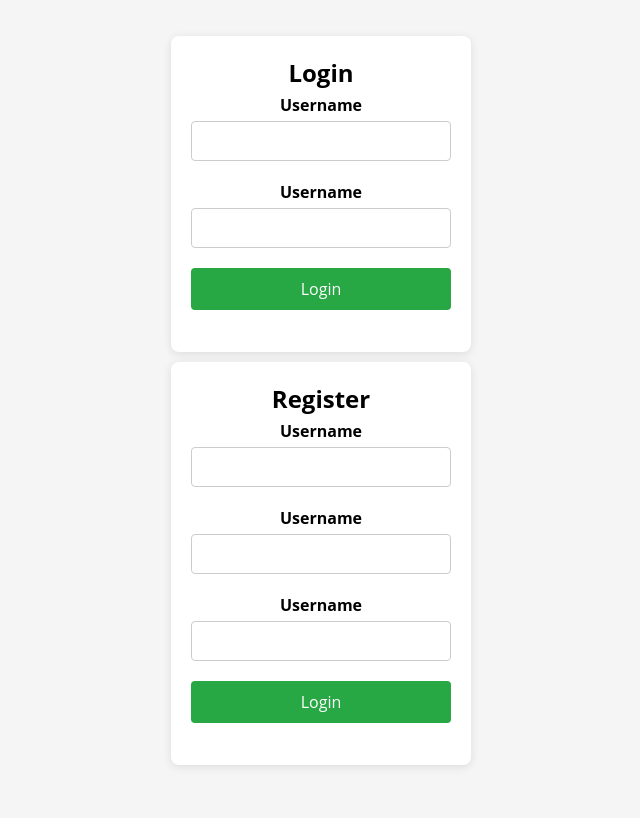
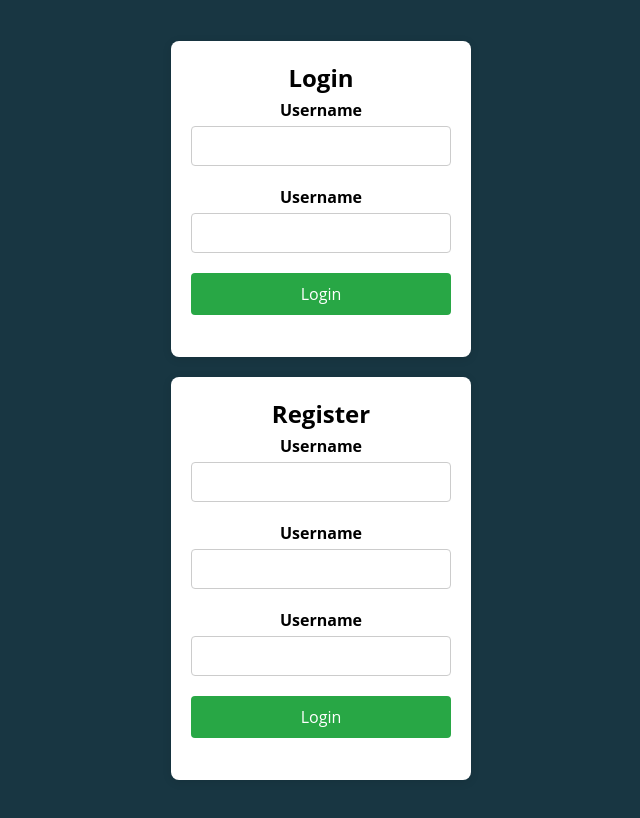
Before and after one commit to Lucas123-m/frontendForBackProject, a React (Vite) app: page / in a window 1280 px wide. Shown: the whole page, without its empty margins (319-959 px from the left). Built offline with nearby package versions, Linux system fonts and the light colour scheme; no server answers.

Commit message:
applying correctly styles to login and app

```diff
--- a/src/Pages/auth/login.css
+++ b/src/Pages/auth/login.css
@@ -1,16 +1,15 @@
 *,*::before,*::after{
     box-sizing: border-box;
 }
-body{
-    font-family: system-ui, -apple-system, BlinkMacSystemFont, 'Segoe UI', Roboto, Oxygen, Ubuntu, Cantarell, 'Open Sans', 'Helvetica Neue', sans-serif;
-    background-color: #f5f5f5;
+.login{
     display: flex;
     justify-content: center;
-    align-items: center;
+    align-items:center;
+    flex-direction: column;
     height: 100vh;
     max-width: 1000;
 }
-.container{
+.login .container{
     display: flex;
     flex-direction: column;
     align-items: center;
@@ -23,24 +22,24 @@
     box-shadow: 0 2px 10px rgba(0,0,0,0.1);
     width: 300px;
 }
-form h2 {
+.form-container h2 {
     display: block;
     margin-bottom: 5px;
     font-weight: bold;
 }
-label{
+.form-container label{
     display: block;
     margin-bottom: 5px;
     font-weight: bold;
 }
-input {
+.form-container input {
     width: 100%;
     padding: 10px;
     margin-bottom: 20px;
     border: 1px solid #ccc;
     border-radius: 4px;
 }
-button{
+.form-container button{
     width: 100%;
     padding: 10px;
     background-color: #28a745;
@@ -50,6 +49,6 @@
     cursor: pointer;
     font-size: 16px;
 }
-button:hover{
+.form-container button:hover{
     background-color: #218838;
 }
--- a/src/Pages/auth/login.jsx
+++ b/src/Pages/auth/login.jsx
@@ -93,8 +93,10 @@
             })
         })
     },[])
+
     return (
     <>
+        <div className="login">
         {dataCookie ? (
             <div class="form-container">
                 <h2>Hola {dataCookie} </h2>
@@ -132,7 +134,7 @@
             </div>
             </>
         )}
-
+        </div>
     </>
     )
 }
--- a/src/Pages/show/animeSeries.css
+++ b/src/Pages/show/animeSeries.css
@@ -1,6 +1,6 @@
 .animes-buttons {
     display: flex;
-    flex-direction: column;
+    flex-direction: row;
     align-items: center;
     justify-content: center;
     gap: 10px;
--- a/src/main.jsx
+++ b/src/main.jsx
@@ -1,4 +1,4 @@
-import { StrictMode } from 'react'
+
 import { createRoot } from 'react-dom/client'
 import App from './App.jsx'
 
```
